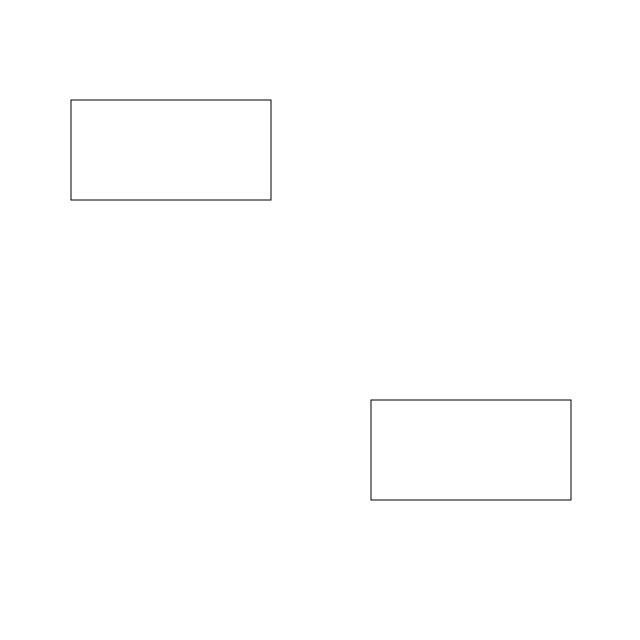
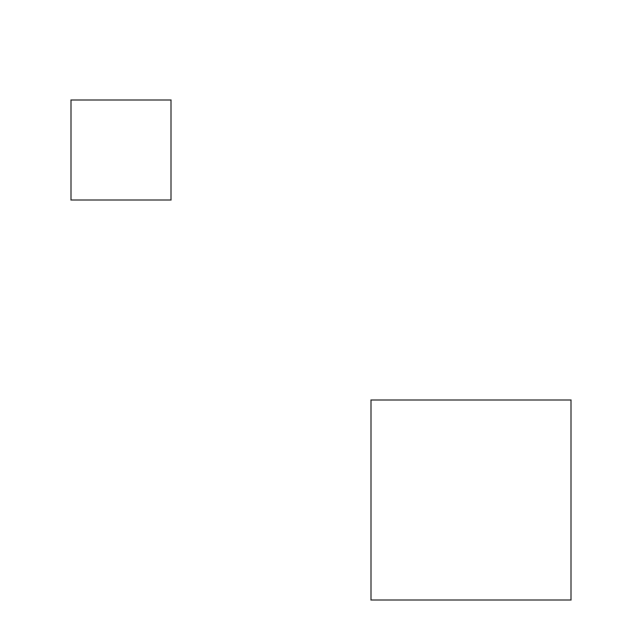
Before and after one commit to tsubonet/drawing-editor, a React app: page / in a window 1280 px wide. Shown: the top 640 px of the page, without its empty margins (29-669 px from the left). Built offline with nearby package versions, Linux system fonts and the light colour scheme; the HTML template or start-up script is replaced by a standard one.

Commit message:
refactoring

```diff
--- a/src/components/editor.tsx
+++ b/src/components/editor.tsx
@@ -2,30 +2,30 @@ import * as React from "react";
 import { useWindowSize } from "../utils/windowSize";
 import { PosX, PosY } from "../model/layer";
 import { Rect } from "./rect";
-import { reducer, initialState, moveStarted, moved, moveEnded, resized, rotated } from "../modules/layer";
+import { reducer, initialState, dragStarted, dragEnded, moved, resized, rotated } from "../modules/layer";
 
 const Editor: React.FC<{}> = () => {
   const windowSize = useWindowSize();
-  const [layers, dispatch] = React.useReducer(reducer, initialState);
+  const [state, dispatch] = React.useReducer(reducer, initialState);
 
   const onDragStart = (layerId: number) => {
     console.log("onDragStart:", layerId);
-    dispatch(moveStarted(layerId));
-  };
-
-  const onMove = (dx: number, dy: number, layerId: number) => {
-    console.log("onDragMove", dx, dy, layerId);
-    dispatch(moved(dx, dy, layerId));
+    dispatch(dragStarted(layerId));
   };
 
   const onDragEnd = () => {
     console.log("onDragEnd");
-    dispatch(moveEnded());
+    dispatch(dragEnded());
   };
 
-  const onResized = (dx: number, dy: number, layerId: number, posX: PosX, posY: PosY) => {
-    console.log("onResize", dx, dy, layerId, posX, posY);
-    dispatch(resized(dx, dy, layerId, posX, posY));
+  const onMoved = (dx: number, dy: number) => {
+    console.log("onDragMove", dx, dy);
+    dispatch(moved(dx, dy));
+  };
+
+  const onResized = (dx: number, dy: number, posX: PosX, posY: PosY) => {
+    console.log("onResize", dx, dy, posX, posY);
+    dispatch(resized(dx, dy, posX, posY));
   };
 
   const onRotated = (layerId: number, nextTheta: number) => {
@@ -40,13 +40,13 @@ const Editor: React.FC<{}> = () => {
         height={windowSize.height}
         viewBox={`0 0 ${windowSize.width} ${windowSize.height}`}
       >
-        {layers.map(layer => (
+        {state.layers.map(layer => (
           <Rect
             key={layer.id}
             src={layer}
             onDragStart={onDragStart}
             onDragEnd={onDragEnd}
-            onMove={onMove}
+            onMoved={onMoved}
             onResized={onResized}
             onRotated={onRotated}
           />
--- a/src/components/rect.tsx
+++ b/src/components/rect.tsx
@@ -7,9 +7,9 @@ import { useDrag } from "../utils/drag";
 interface RectProps {
   src: Layer;
   onDragStart: (layerId: number) => void;
-  onMove: (dx: Pixel, dy: Pixel, layerId: number) => void;
   onDragEnd: () => void;
-  onResized: (dx: Pixel, dy: Pixel, layerId: number, posX: PosX, posY: PosY) => void;
+  onMoved: (dx: Pixel, dy: Pixel) => void;
+  onResized: (dx: Pixel, dy: Pixel, posX: PosX, posY: PosY) => void;
   onRotated: (layerId: number, nextTheta: Radian) => void;
 }
 
@@ -17,14 +17,14 @@ export const Rect: React.FC<RectProps> = ({
   src,
   onDragStart,
   onDragEnd,
-  onMove,
+  onMoved,
   onResized,
   onRotated,
 }) => {
   const ref = useDrag(
-    (dx, dy) => onMove(dx, dy, src.id),
     () => onDragStart(src.id),
-    onDragEnd
+    onDragEnd,
+    (dx, dy) => onMoved(dx, dy),
   );
 
   const ResizeHandlers =
@@ -39,6 +39,8 @@ export const Rect: React.FC<RectProps> = ({
             posX={x}
             posY={y}
             src={src}
+            onDragStart={onDragStart}
+            onDragEnd={onDragEnd}
             onResized={onResized}
           />
         );
@@ -63,6 +65,8 @@ export const Rect: React.FC<RectProps> = ({
           {ResizeHandlers}
           <RotateHandler
             src={src}
+            onDragStart={onDragStart}
+            onDragEnd={onDragEnd}
             onRotated={onRotated}
           />
         </g>
--- a/src/components/resizeHandler.tsx
+++ b/src/components/resizeHandler.tsx
@@ -7,7 +7,9 @@ interface RectProps {
   posX: PosX;
   posY: PosY;
   src: Layer;
-  onResized: (dx: Pixel, dy: Pixel, layerId: number, posX: PosX, posY: PosY) => void;
+  onDragStart: (layerId: number) => void;
+  onDragEnd: () => void;
+  onResized: (dx: Pixel, dy: Pixel, posX: PosX, posY: PosY) => void;
 }
 const TOLERANCE = 4 as Pixel;
 const HANDLE_SIZE = 10 as Pixel;
@@ -16,17 +18,21 @@ export const ResizeHandler: React.FC<RectProps> = ({
   posX,
   posY,
   src,
+  onDragStart,
+  onDragEnd,
   onResized,
 }) => {
-  const { id, positionX, positionY, width, height, rotate } = src;
+  const { positionX, positionY, width, height, rotate } = src;
 
   const ref = useDrag(
+    () => onDragStart(src.id),
+    onDragEnd,
     (dx, dy) => {
       const cx = positionX + width / 2;
       const cy = positionY + height / 2;
       const [_dx, _dy] = transformRotate(rotate, [cx, cy], [dx, dy]);
-      onResized(_dx, _dy, id, posX, posY)
-    }
+      onResized(_dx, _dy, posX, posY)
+    },
   );
 
   let x = positionX - HANDLE_SIZE / 2;
--- a/src/components/rotateHandler.tsx
+++ b/src/components/rotateHandler.tsx
@@ -4,11 +4,15 @@ import { useDrag } from "../utils/drag";
 
 interface RectProps {
   src: Layer;
+  onDragStart: (layerId: number) => void;
+  onDragEnd: () => void;
   onRotated: (layerId: number, nextTheta: Radian) => void;
 }
 
 export const RotateHandler: React.FC<RectProps> = ({
   src,
+  onDragStart,
+  onDragEnd,
   onRotated,
 }) => {
   const { id, positionX, positionY, width, height } = src;
@@ -17,6 +21,8 @@ export const RotateHandler: React.FC<RectProps> = ({
   const cy = positionY + height / 2;
 
   const ref = useDrag(
+    () => onDragStart(src.id),
+    onDragEnd,
     (dx, dy, x, y) => {
       const vx = x - cx;
       const vy = y - cy;
--- a/src/modules/layer.ts
+++ b/src/modules/layer.ts
@@ -1,17 +1,17 @@
 import { Layer, Pixel, PosX, PosY, Radian } from "../model/layer";
 import { radianToDeg } from "../utils/layer";
 
-export const moveStarted = (id: Layer["id"]) =>
-  action("layer/moveStarted", { id });
+export const dragStarted = (id: Layer["id"]) =>
+  action("layer/dragStarted", { id });
 
-export const moved = (dx: Pixel, dy: Pixel, id: Layer["id"]) =>
-  action("layer/moved", { dx, dy, id });
+export const dragEnded = () =>
+  action("layer/dragEnded", {});
 
-export const moveEnded = () =>
-  action("layer/moveEnded", {});
+export const moved = (dx: Pixel, dy: Pixel) =>
+  action("layer/moved", { dx, dy });
 
-export const resized = (dx: Pixel, dy: Pixel, id: Layer["id"], posX: PosX, posY: PosY) =>
-  action("layer/resized", { id, dx, dy, posX, posY });
+export const resized = (dx: Pixel, dy: Pixel, posX: PosX, posY: PosY) =>
+  action("layer/resized", { dx, dy, posX, posY });
 
 export const rotated = (id: Layer["id"], nextTheta: Radian) =>
   action("layer/rotated", { id, nextTheta });
@@ -19,16 +19,27 @@ export const rotated = (id: Layer["id"], nextTheta: Radian) =>
 const action = <T extends string, P>(type: T, payload: P) => ({ type, payload })
 
 type Actions = (
-  | ReturnType<typeof moveStarted>
+  | ReturnType<typeof dragStarted>
+  | ReturnType<typeof dragEnded>
   | ReturnType<typeof moved>
-  | ReturnType<typeof moveEnded>
   | ReturnType<typeof resized>
   | ReturnType<typeof rotated>
 );
 
-export const initialState = [{
+type Transform = Pick<
+  Layer,
+  "width" | "height" | "positionX" | "positionY" | "rotate"
+>;
+
+interface State {
+  layers: Layer[];
+  initialTransforms: Record<Layer["id"], Transform>;
+}
+
+export const initialState = {
+  layers: [{
     id: 1,
-  width: 200,
+    width: 100,
     height: 100,
     positionX: 100,
     positionY: 100,
@@ -37,74 +48,97 @@ export const initialState = [{
   }, {
     id: 2,
     width: 200,
-  height: 100,
+    height: 200,
     positionX: 400,
     positionY: 400,
     rotate: 0,
     isSelected: false,
-}];
+  }],
+  initialTransforms: {}
+};
 
 export const reducer = (
-  state = initialState,
+  state: State = initialState,
   action: Actions
-  ) => {
+  ): State => {
     switch (action.type) {
-      case "layer/moveStarted": {
+      case "layer/dragStarted": {
         const { id } = action.payload;
-        const layers = state.map(layer => {
+        const selectedLayer = state.layers.find(layer => layer.id === id);
+        if (!selectedLayer) {
+          return state;
+        }
+
+        const { width, height, positionX, positionY, rotate } = selectedLayer;
+          const initialTransforms = {
+            [id]: {
+              width,
+              height,
+              positionX,
+              positionY,
+              rotate
+            }
+          }
+
+        const layers = state.layers.map(layer => {
           layer.isSelected = layer.id === id;
           return layer;
         });
-        return layers;
+        return { ...state, layers, initialTransforms }
+      }
+      case "layer/dragEnded": {
+        const initialTransforms = {};
+        return { ...state, initialTransforms }
       }
       case "layer/moved": {
-        const {id, dx, dy } = action.payload;
-        const layers = state.map(layer => {
-          if (layer.id === id) {
-            layer.positionX += dx;
-            layer.positionY += dy;
+        const { dx, dy } = action.payload;
+        const layers = state.layers.map(layer => {
+          const transform = state.initialTransforms[layer.id];
+          if (transform) {
+            const { positionX, positionY } = transform;
+            layer.positionX = positionX + dx;
+            layer.positionY = positionY + dy;
           }
           return layer;
         });
-        return layers;
+        return { ...state, layers }
       }
-      case "layer/moveEnded":
-        return state;
-
       case "layer/resized": {
-        const {id, posX, posY, dx, dy } = action.payload;
-        const layers = state.map(layer => {
-          if (layer.id === id) {
+        const { posX, posY, dx, dy } = action.payload;
+        const layers = state.layers.map(layer => {
+          const transform = state.initialTransforms[layer.id];
+          if (transform) {
+            const { width, height, positionX, positionY } = transform;
 
             if (posY === "bottom") {
-              layer.height += dy;
+              layer.height = height + dy;
             } else if (posY === "top") {
-              layer.positionY += dy;
-              layer.height -= dy;
+              layer.positionY = positionY + dy;
+              layer.height = positionY - dy;
             }
 
             if (posX === "right") {
-              layer.width += dx;
+              layer.width = width + dx;
             } else if (posX === "left") {
-              layer.positionX += dx;
-              layer.width -= dx;
+              layer.positionX = positionX + dx;
+              layer.width = width - dx;
             }
           }
           return layer;
         });
-        return layers;
+        return { ...state, layers }
       }
       case "layer/rotated": {
         const {id, nextTheta } = action.payload;
         const nextDegree = radianToDeg(nextTheta);
 
-        const layers = state.map(layer => {
+        const layers = state.layers.map(layer => {
           if (layer.id === id) {
             layer.rotate = nextDegree + 90;
           }
           return layer;
         });
-        return layers;
+        return { ...state, layers }
       }
       default:
         return state;
```
Also changed, not shown: src/utils/drag.ts (+12 -13 lines). Lines whose indentation alone changed are shown as unchanged.
